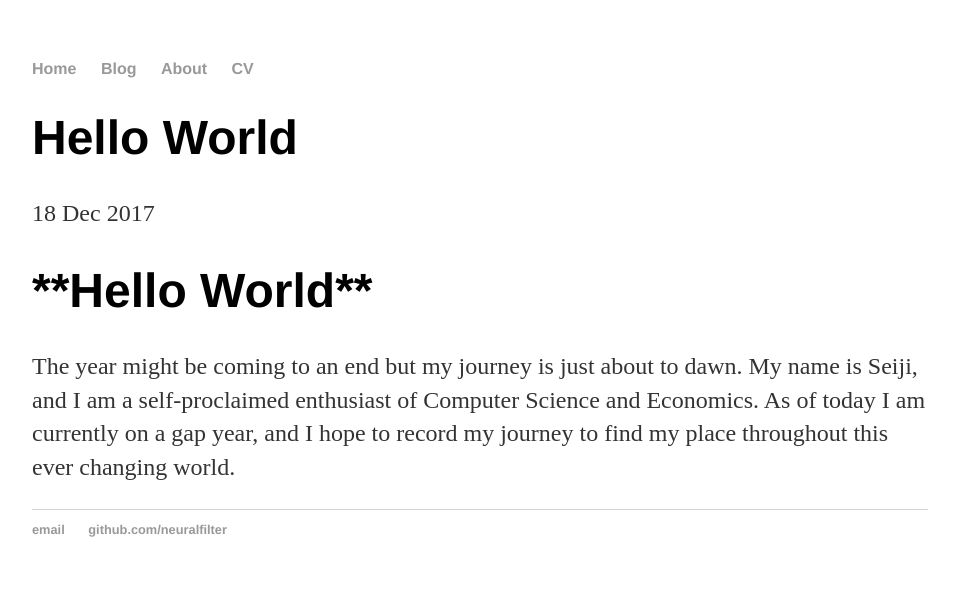
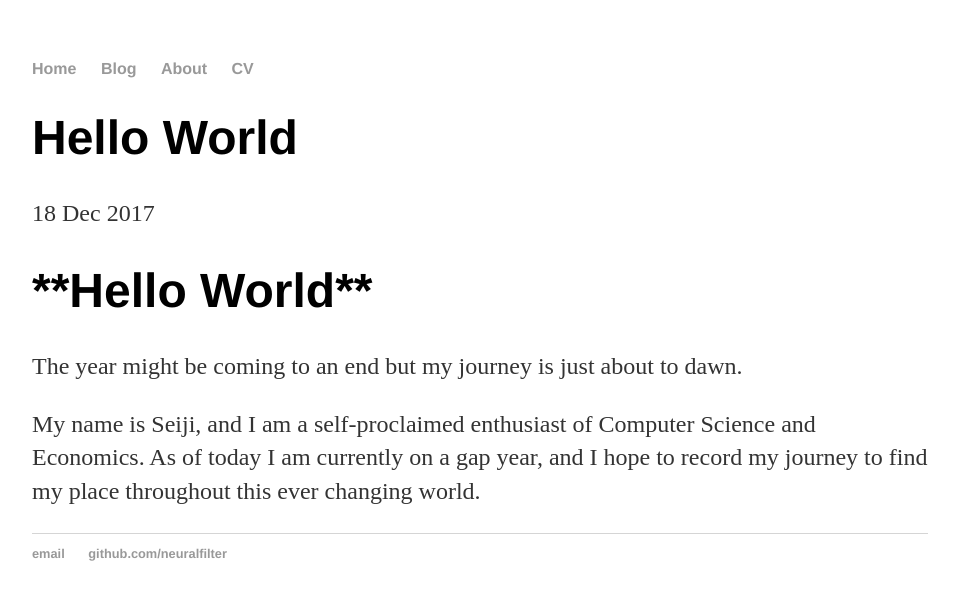
Before and after one commit to neuralfilter/neuralfilter.github.ioa, a Jekyll site: the page built from _posts/2017-12-18-Hello_World.md, in a window 1280 px wide. Shown: the top 600 px of the page, without its empty margins (160-1117 px from the left). Built offline with Jekyll 4.4.1, drawn with Linux system fonts in a browser that asks for light colours; Markdown is read by kramdown in place of the engine named in the settings.

```diff
--- a/_posts/2017-12-18-Hello_World.md
+++ b/_posts/2017-12-18-Hello_World.md
@@ -4,5 +4,5 @@ title: "Hello World"
 date: 2017-12-18
 ---
 <h1>**Hello World**</h1>
-The year might be coming to an end but my journey is just about to dawn.
-My name is Seiji, and I am a self-proclaimed enthusiast of Computer Science and Economics.  As of today I am currently on a gap year, and I hope to record my journey to find my place throughout this ever changing world.
+<p>The year might be coming to an end but my journey is just about to dawn. </p>
+<p>My name is Seiji, and I am a self-proclaimed enthusiast of Computer Science and Economics.  As of today I am currently on a gap year, and I hope to record my journey to find my place throughout this ever changing world.</p>
```
